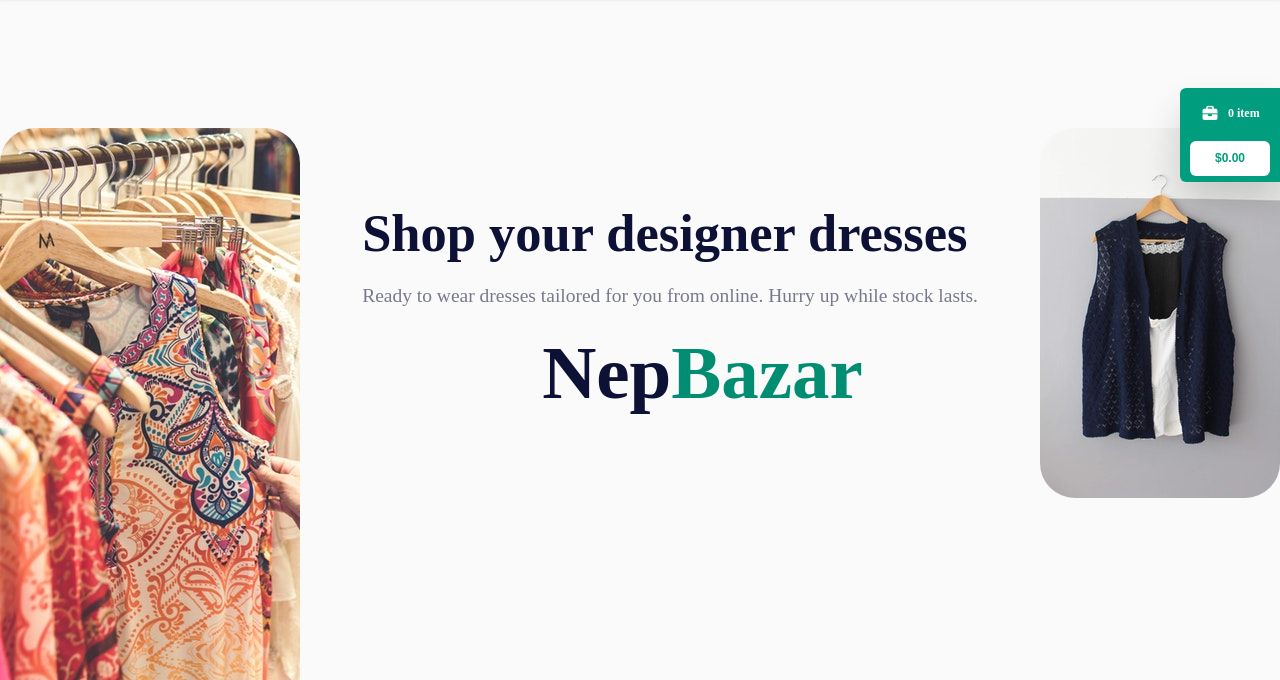
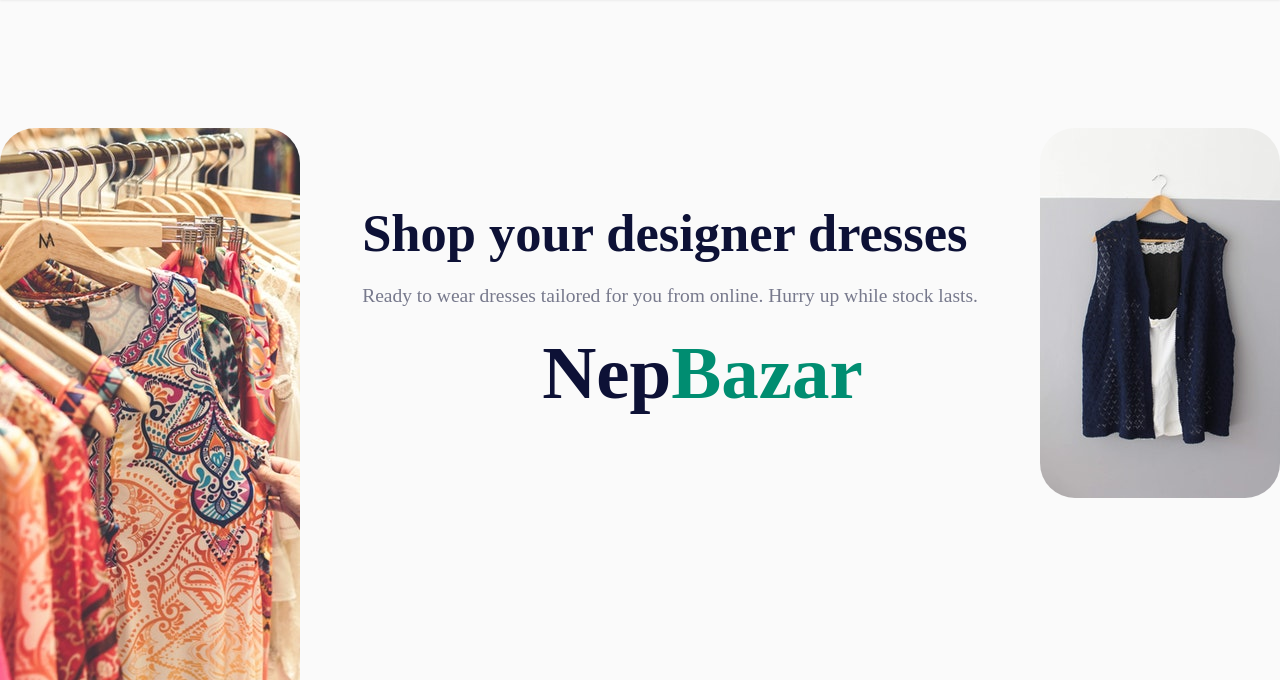
Before and after one commit to Alidhuniya/Ecommerce-web-app-vanillaJS-with-strapi, a plain HTML site: page index.html in a window 1280 px wide. Shown: the part 120-800 px from the top of the page. Drawn offline with Linux system fonts and the light colour scheme.

Commit message:
fixed button cart removed

```diff
--- a/index.html
+++ b/index.html
@@ -90,19 +90,6 @@
     </div>
     <!-- End-Banner -->
 
-    <!-- fixed button -->
-    <div class="fixedButton">
-      <div class="fixedButton__container">
-        <div class="fixedButton__item">
-          <i class="fas fa-briefcase fixedButton__icon"></i>
-          <p class="fixedButton__p">0 item</p>
-        </div>
-        <div class="fixedButton__btn">
-          <button class="fixedButton__ele">$0.00</button>
-        </div>
-      </div>
-    </div>
-    <!-- End-fixed button -->
 
     <!-- container -->
     <div class="container">
--- a/style.css
+++ b/style.css
@@ -166,13 +166,7 @@ html {
       justify-content: center;
       align-items: center;
     }
-    /* .navHeader__dv2 {
-      background: #f3f3f3;
-      margin-right: 5rem;
-      width: 100%;
-      height: 30px;
-      display: none;
-    } */
+
 
   }
   @media all and (max-width: 672px) {
@@ -282,63 +276,7 @@ html {
     width: 443px;
     height: 206px;
   }
-  /* fixed button */
-  .fixedButton {
-    z-index: 17000;
-    width: 100px;
-    height: 94px;
-    background-color: rgb(0, 158, 127);
-    box-shadow: rgba(0, 0, 0, 0.16) 0px 21px 36px;
-    cursor: pointer;
-    position: fixed;
-    right: 0px;
-    top: 26%;
-    border-radius: 6px 0px 0px 6px;
-  }
-  .fixedButton__container {
-    display: flex;
-    flex-direction: column;
-    justify-content: center;
-    align-items: flex-start;
-  }
-  .fixedButton__icon,
-  .fixedButton__p {
-    color: var(--secondaryColor);
-  }
-  .fixedButton__p {
-    font-size: 0.8rem;
-    font-weight: bold;
-  }
-  .fixedButton__item {
-    display: flex;
-    margin-left: 1.5rem;
-    margin-top: 1.2rem;
-  }
-  .fixedButton__icon {
-    padding-right: 0.7rem;
-  }
-  .fixedButton__btn {
-    margin-top: 1.3rem;
-  }
-  .fixedButton__ele {
-    width: auto;
-    height: 35px;
-    min-width: 80px;
-    display: inline-flex;
-    -webkit-box-align: center;
-    align-items: center;
-    -webkit-box-pack: center;
-    justify-content: center;
-    background-color: rgb(255, 255, 255);
-    font-size: 0.8rem;
-    font-weight: 700;
-    color: rgb(0, 158, 127);
-    overflow: hidden;
-    border-radius: 6px;
-    margin: 0px 10px 10px;
-    border: none;
-    cursor: pointer;
-  }
+
 
   /* container */
   .container {
```
